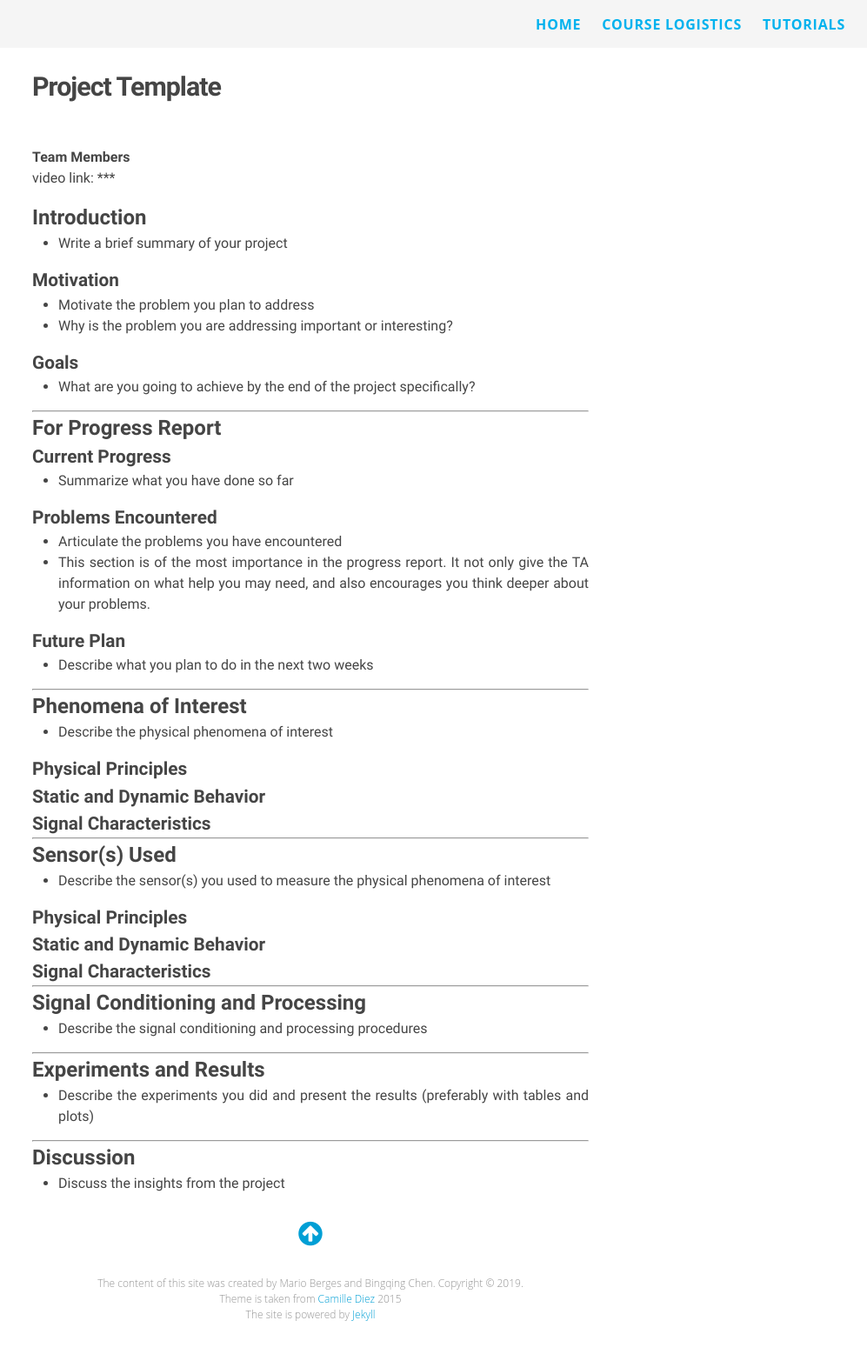
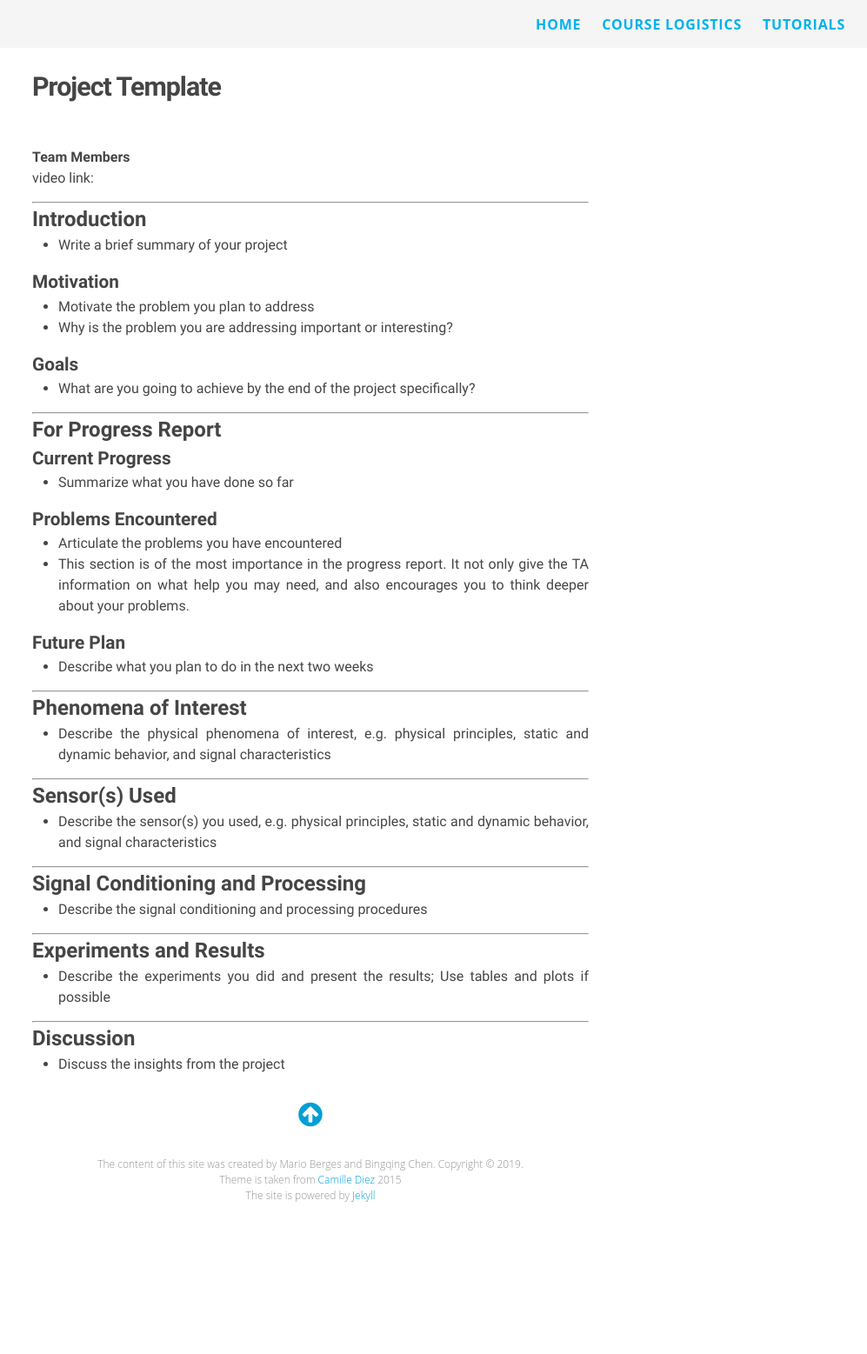
Before and after one commit to INFERLab/12740, a Jekyll site: the page built from _posts/2019-05-05-Template.md, in a window 1280 px wide. Shown: the whole page at 87% size, without its empty margins (283-1280 px from the left). Built offline with Jekyll 4.4.1, drawn with Linux system fonts in a browser that asks for light colours; nearby versions of some CDN libraries; library files that are not in the unit come from our copies; after the commit the page ends 1420 px from its top, so only the background shows below that.

Commit message:
minor changes

```diff
--- a/_posts/2019-05-05-Template.md
+++ b/_posts/2019-05-05-Template.md
@@ -6,7 +6,9 @@ permalink: /tutorials/template.html
 
 #### Team Members
 
+
 video link:
+
 ***
 ## Introduction
 - Write a brief summary of your project
@@ -26,31 +28,19 @@ video link:
 
 ### Problems Encountered
 - Articulate the problems you have encountered
-- This section is of the most importance in the progress report. It not only give the TA information on what help you may need, and also encourages you think deeper about your problems.
+- This section is of the most importance in the progress report. It not only give the TA information on what help you may need, and also encourages you to think deeper about your problems.
 
 ### Future Plan
 - Describe what you plan to do in the next two weeks
 
 ***
 ## Phenomena of Interest
-- Describe the physical phenomena of interest
-
-### Physical Principles
-
-### Static and Dynamic Behavior
-
-### Signal Characteristics
-
+- Describe the physical phenomena of interest, e.g. physical principles, static and dynamic behavior, and signal characteristics
 
 ***
 ## Sensor(s) Used
-- Describe the sensor(s) you used to measure the physical phenomena of interest
+- Describe the sensor(s) you used, e.g. physical principles, static and dynamic behavior, and signal characteristics
 
-### Physical Principles
-
-### Static and Dynamic Behavior
-
-### Signal Characteristics
 
 ***
 ## Signal Conditioning and Processing
@@ -58,7 +48,7 @@ video link:
 
 ***
 ## Experiments and Results
-- Describe the experiments you did and present the results (preferably with tables and plots)
+- Describe the experiments you did and present the results; Use tables and plots if possible
 
 ***
 
```
